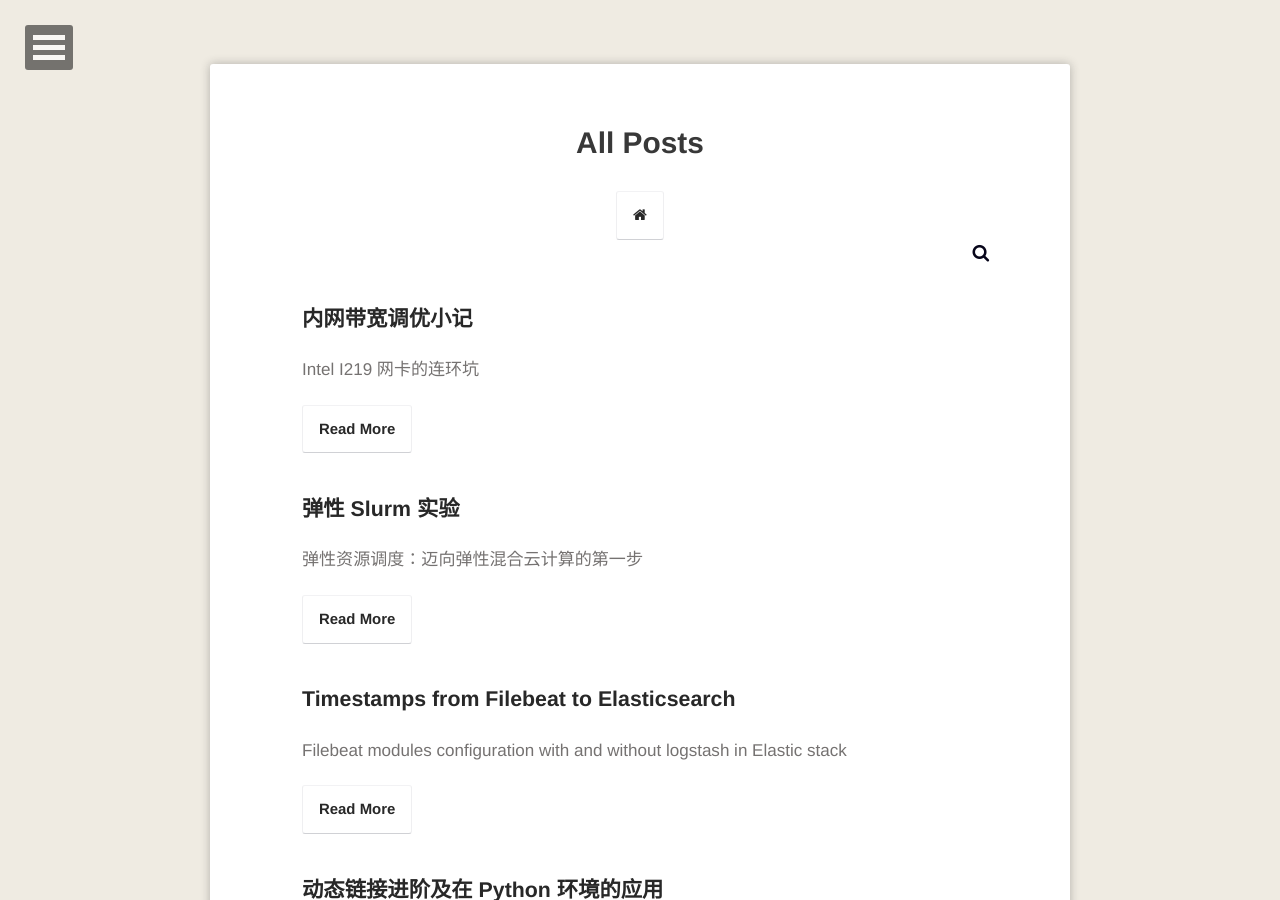
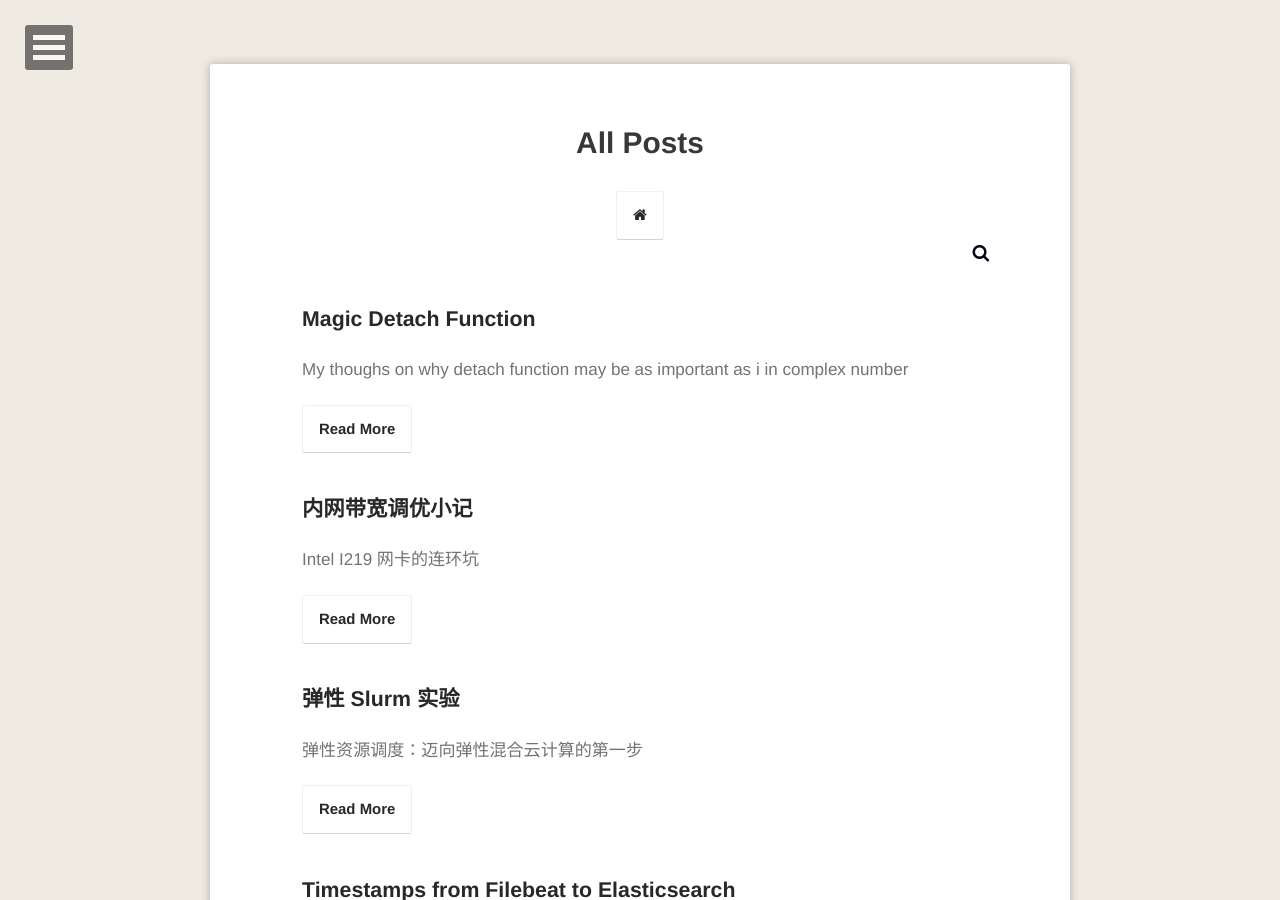
Before and after one commit to refraction-ray/refraction-ray.github.io, a Jekyll site: the page built from posts/index.md, in a window 1280 px wide and 900 px high. Built offline with Jekyll 4.4.1, drawn with Linux system fonts in a browser that asks for light colours; some of the changed lines change nothing that is shown.

Commit message:
detach func post

```diff
--- /dev/null
+++ b/_posts/2019-09-27-Magic Detach Function.md
@@ -0,0 +1,93 @@
+---
+layout: post
+title: "Magic Detach Function"
+date: 2019-09-27
+excerpt: "My thoughs on why detach function may be as important as i in complex number"
+tags: [algebra, machine learning, statistics]
+comments: true
+---
+
+* toc
+{:toc}
+
+## Introduction
+
+In this post, I won't talk about how to use detach method in pytorch. Instead, I will discuss the function inspired by pytorch's detach method (or stop_gradient method in tensorflow) from mathematical perspective. IMHO, this function is more than a small helpful tool in machine learning libraries, but it provides infinite possibilities to the world of new math and physics.
+
+## Definition
+
+Following the convention of pytorch, we also call our function detach function $$\perp$$, it is defined as
+
+$$
+\perp\!(x) = x~~~~~~~~~~~~\frac{\partial\!\perp\!(x)}{\partial x}=0.
+$$
+
+You may feel ok with such a werid function if you are from ML community as it is nothing but stop_gradient in tf or detach in torch. From implementation perspective, such a function is not suprising at all, either. It means that the corresponding op node doesn't further back propagate the gradients, which is a common need in ML practice.
+
+However, if you are from math or physics community, you might feel uncomfortable about this function. How could $$\partial_x x=0$$ instead of 1, there is no function satisfing the definition (1). Yes, and you also cannot write down a number $$i$$, where $$i^2=-1$$. You may argue that $$i$$ has its own backgound and rationale, you will see later that our detach function has these arguments, too.
+
+You may also be curious why we define a function exactly like (1) instead of letting the forward part as $$x^2$$ or anything you like. This is in the same spirit of why you don't define some number $$j$$ as $$j^4=-1$$: every number defined in this way can be reexpressed by the combination of real number and $$i$$. Similary, as we can see below, every "weird" function (whose original value and derivatives don't match in common sense) can be expressed by normal functions and $$\perp$$. Namely, this function is a unit to greatly enlarge the function domain; just like $$i$$ enlarge the real number domain to the complex one. You might find the analogy between $$i$$ and $$\perp$$ is very helpful to understand the story here. (Yes, I think I may happen to find something as important as $$i$$ !)
+
+## Completeness Theorem
+
+**Thm1:** For a "weird" function, whose value and every order of derivatives is defined alone, it can always be expressed by normal functions together with detach function $$\perp$$.
+
+Let's firstly see some examples and get a taste on how "weird" can these "weird" functions be.
+
+a.  $$\mathcal{O}(x)=x-\!\perp\!(x)$$, the value of it is always 0, but it still has derivatives in terms of x, which is $$\mathcal{O'} = 1$$.
+
+b. $$\mathcal{P}(x)=x\!\perp\!(x)$$, this function is equivalent to $$x^2$$ in values, but its derivative is $$x$$ instead of $$2x$$!
+
+c. $$\mathcal{Q}(x) = \frac{x^2}{\!\perp\!(x^2)} $$, this function is always 1, but $$\mathcal{Q'}(x)=\frac{2}{x}$$!
+
+In a word, weird thing can generate much more weird stuff!
+
+Now, back to the proof of Thm1. Suppose we define any "weird" function $$\mathcal{W}$$ in each order of derivatives as
+
+$$
+\mathcal{W}^{(n)}(x)=h^{(n)}_n(x).
+$$
+
+In our context, all normal letters are reserved for "normal" functions, the above equation means that the n-th order derivatives of $$\mathcal{W}$$ is the same as the n-th order derivatives of some normal function $$h_n(x)$$ ($$n=0$$ order is for the original value of the function).
+
+If we have the ability to construct function $$\mathcal{H}_n$$, whose value of each order of derivatives are all zero, except that $$\mathcal{H}^{(n)}_n=h_n^{(n)}$$, then the final construction for $$\mathcal{W}$$ is just $$\mathcal{W} =\sum_n \mathcal {H}_n$$. Therefore, we only need to show that $$\mathcal{H}_n$$ type function can be constructed from normal functions and $$\perp$$.
+
+The strategy is to write down terms in $$\mathcal{H}_n$$ one by one. Starting from the analysis of the n-th order derivative, to make sure there is a $$h_n^{(n)}$$ in this order, we should write down $$h_n$$ for $$\mathcal{H}_n$$. Then, check (n-1)-th order derivative. We want to keep the result to zero in this order, but we are leaving with $$h_n^{(n-1)}$$ from current $$\mathcal{H}_n$$. So we need to add $$-\!\perp\!(h_n^{(n-1)})$$ in this order, which can be integrated back as a new term $$-x^{n-1}/(n-1)! \!\perp\!(h^{(n-1)}_n(x))$$ in $$\mathcal{H}_n$$. Now, check equality in (n-2)-th order derivative. We are again expecting zero, but there are now $$h_n^{(n-2)}-x\!\perp\!(h_n^{(n-1)}(x))$$ left. Again, we add terms to cancel them in this order as $$-\!\perp\!(h_n^{(n-2)}-x\!\perp\!(h_n^{(n-1)}(x)))$$. We can integrate this term back and add it to $$\mathcal{H}_n$$ as $$-x^{n-2}/(n-2)!\!\perp\!(h_n^{(n-2)}-x\!\perp\!(h_n^{(n-1)}(x)))$$. Following this strategy here, the construction of $$\mathcal{H}_n$$ can be done. QED
+
+## Implication
+
+When $$i$$ is introduced as a number, the meaning of $$=$$ has been changed. It is now two equations for $$a=b$$, i.e. $$\Re (a)=\Re(b), \Im(a)=\Im(b)$$. Similary, when $$\perp$$ is introduced as a function, the meaning of $$=$$ has also been enriched. For $$f(x)=g(x)$$, it now means that $$f^{(n)}(x) =_{value} g^{n}(x)$$. In other words, there are two types of equations now: one only holds for the value, and the other one works for each order of derivatives.
+
+For example, $$x-\!\perp\!(x)\neq 0$$, but $$x-\!\perp\!(x)=_{value} 0$$. Therefore, one should be more careful when calculating or proving something with $$\perp$$ on the stage.
+
+## Applications
+
+Find a function $$f(x)$$ such that
+
+$$
+\frac{\partial^n f(y(z))}{\partial z^n}= \frac{\frac{\partial^n y}{\partial z^n}}{y(z)}.
+$$
+
+It would be very hard to find a normal function satisfying (2), but if $$\perp$$ is allowed, f is just $$f(x)=\frac{x}{\perp\!(x)}$$.  This stuff is not just playing with symbols and making no sense. On the contrary, such detach function is very easy to implement in computer program, rendering the power of such formalism to all practical numerical methods! For a function that simplifies things a lot analytically and can be utilized in computational program, it is just like a free lunch!
+
+The above question (3) has its background, which originates from gradient estimation on Monte Carlo expectation values (see [this paper](https://arxiv.org/abs/1802.05098) if you want to learn more).
+
+We can also get some insights on why detach function can emerge in realistic problems. We again use Monte Carlo for an example. To measure some expectation value, we have (1/N or 1/Ns is omitted in all sum notation)
+
+$$
+\langle O\rangle = \sum_{s_{all}} P(\beta, s)O(s) = \sum_{s\in P(\beta,s) }O(s).
+$$
+
+The above value cannot be differentiated directly. The corrected object function which can be automatically differentiated is $$\langle \frac{P}{\!\perp\!(P)}O\rangle$$. How could we understand this without the derivation from (3)? Actually, the object function is very natural. Say we try to use samples from $$\beta_0$$ to estimate the expectation on $$\beta$$, we do something like:
+
+$$
+\langle O\rangle_\beta = \sum_{s_{all}}P(\beta,s)O(s) = \sum_{s_{all}} P(\beta_0, s)[\frac{P(\beta, s)}{P(\beta_0, s)}O(s)]\\=\sum_{s\in P(\beta_0, s)}\frac{P(\beta, s)}{P(\beta_0, s)}O(s) = \langle \frac{P(\beta, s)}{P(\beta_0, s)}O(s)\rangle_{\beta_0}.
+$$
+
+The same object function as the one ready for AD! If we approach to the derivative limit, $$\beta$$ is then approaching $$\beta_0$$, and the derivative only applies to the numerator (that's the only place for $$\beta$$). rhs in (5) is just the origin of $$\frac{P}{\!\perp\!(P)}O$$. And this also justify why we need "weird" function as detach.
+
+## Future work
+
+The first thing comes to my mind is to generalize the whole formalism to multivariate functions. What does the unit function looks like in that case? Or is our detach function here also enough for the construction of "weird" multivariate functions?
+
+Besides, how can this detach function be utilized in more broad fields of modern math and science? Can such a function drastically simplify some involved formalisms, such as higher order Feynman diagrams in quantum field theory? I believe there are many exciting directions to explore there.
```
Also changed, not shown: _posts/2019-09-14-vm-cluster.md (line endings or trailing spaces).
